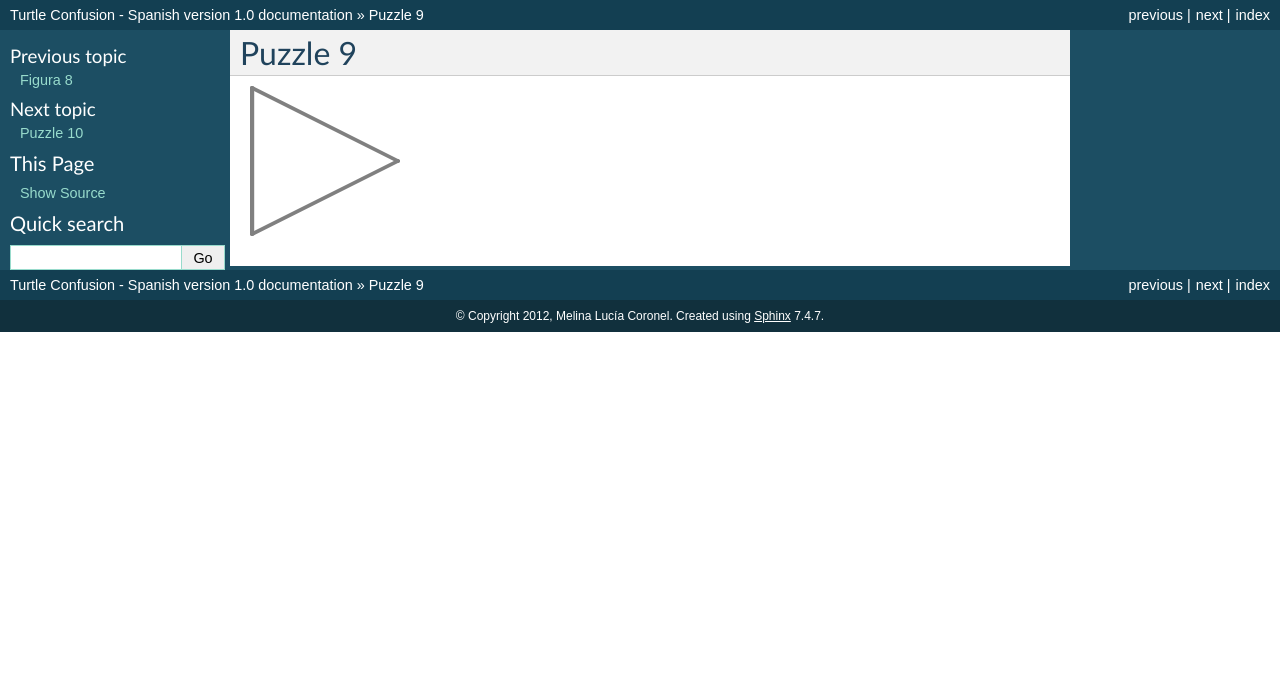
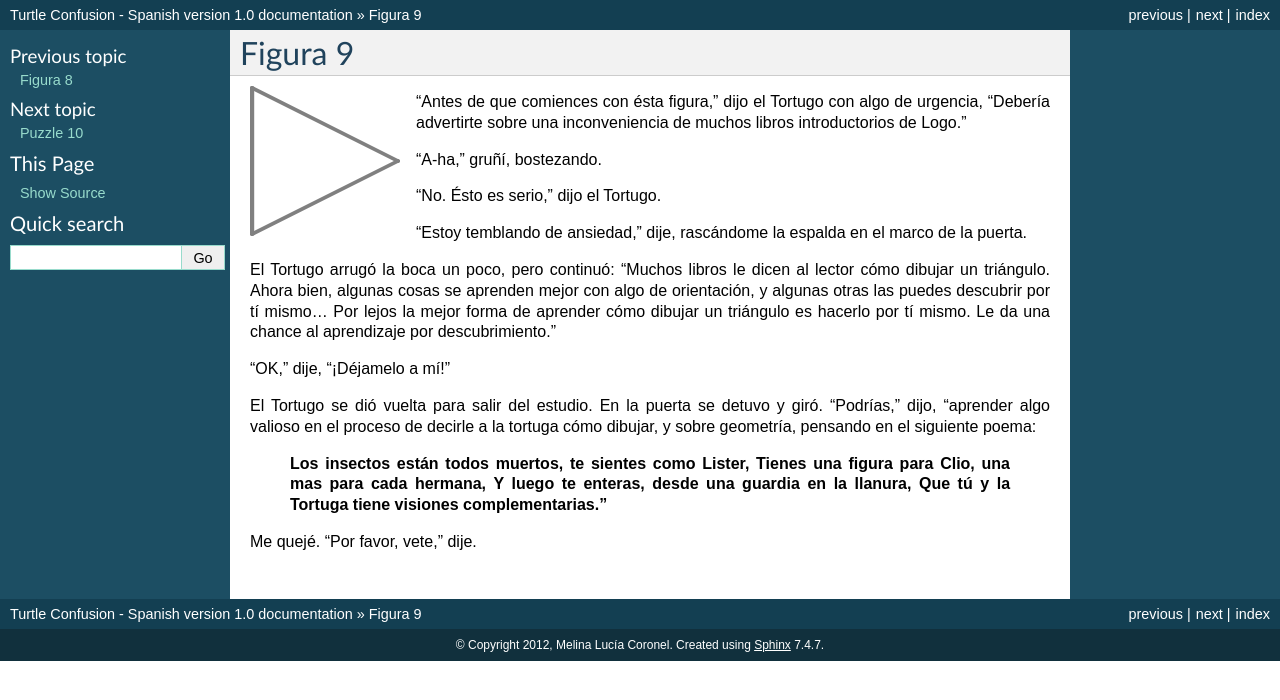
Before and after one commit to humitos/turtle-confusion-es, a Sphinx documentation site: the page built from docs/puzzle-09.rst, in a window 1280 px wide. Shown: the top 700 px of the page. Built offline with Sphinx 7.4.7, drawn with Linux system fonts in a browser that asks for light colours.

Commit message:
Puzzle 09 finished

```diff
--- a/docs/puzzle-09.rst
+++ b/docs/puzzle-09.rst
@@ -1,5 +1,5 @@
-Puzzle 9
-=========
+Figura 9
+========
 
 .. image:: _static/images/confusion-9.svg
    :height: 300px
@@ -7,3 +7,24 @@ Puzzle 9
    :scale: 50 %
    :alt: Puzzle 9
    :align: left
+
+"Antes de que comiences con ésta figura," dijo el Tortugo con algo de urgencia, "Debería advertirte sobre una inconveniencia de muchos libros introductorios de Logo."
+
+"A-ha," gruñí, bostezando.
+
+"No. Ésto es serio," dijo el Tortugo.
+
+"Estoy temblando de ansiedad," dije, rascándome la espalda en el marco de la puerta.
+
+El Tortugo arrugó la boca un poco, pero continuó: "Muchos libros le dicen al lector cómo dibujar un triángulo. Ahora bien, algunas cosas se aprenden mejor con algo de orientación, y algunas otras las puedes descubrir por tí mismo... Por lejos la mejor forma de aprender cómo dibujar un triángulo es hacerlo por tí mismo. Le da una chance al aprendizaje por descubrimiento."
+
+"OK," dije, "¡Déjamelo a mí!"
+
+El Tortugo se dió vuelta para salir del estudio. En la puerta se detuvo y giró. "Podrías," dijo, "aprender algo valioso en el proceso de decirle a la tortuga cómo dibujar, y sobre geometría, pensando en el siguiente poema:
+
+    **Los insectos están todos muertos, te sientes como Lister,**
+    **Tienes una figura para Clio, una mas para cada hermana,**
+    **Y luego te enteras, desde una guardia en la llanura,**
+    **Que tú y la Tortuga tiene visiones complementarias."**
+
+Me quejé. "Por favor, vete," dije.
```
